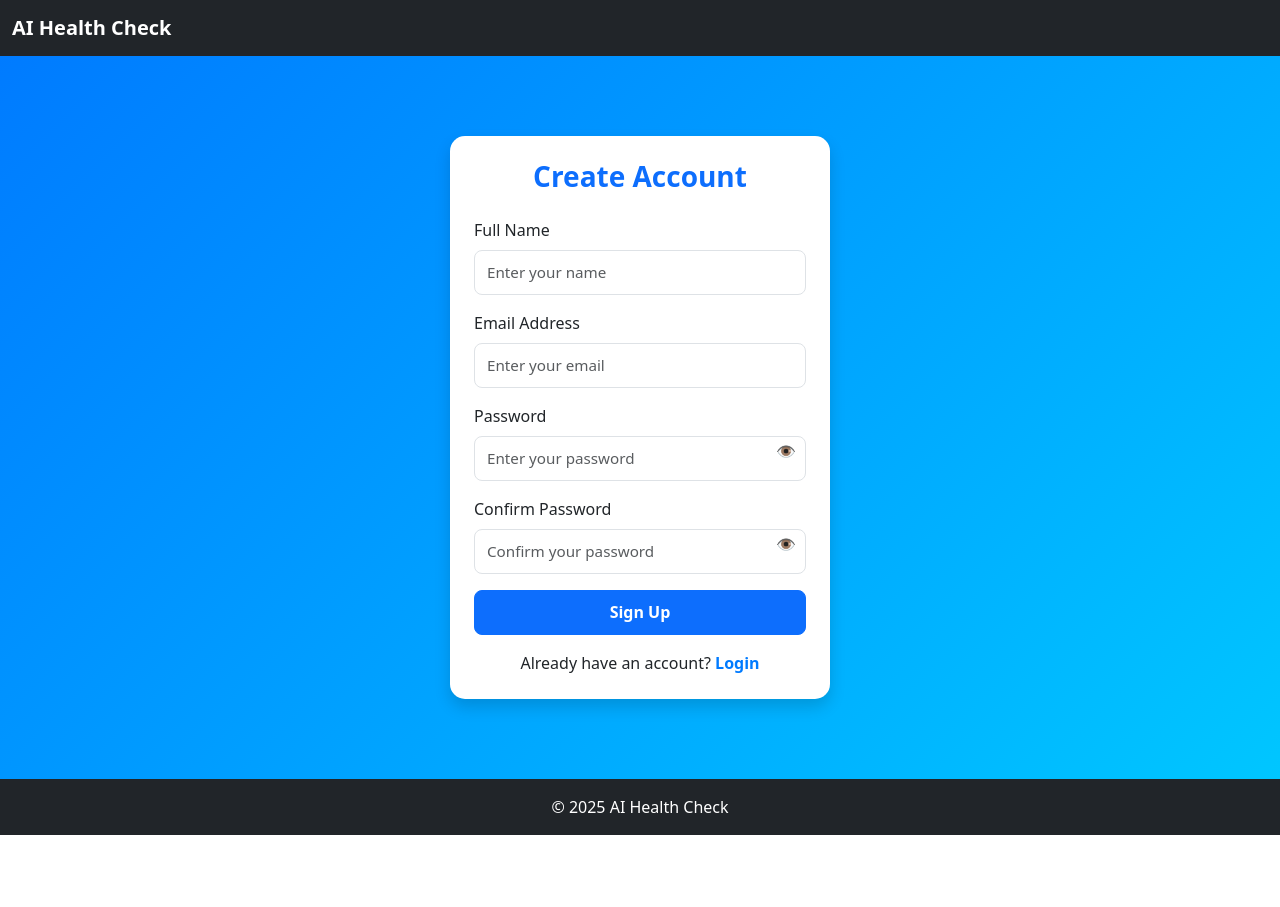
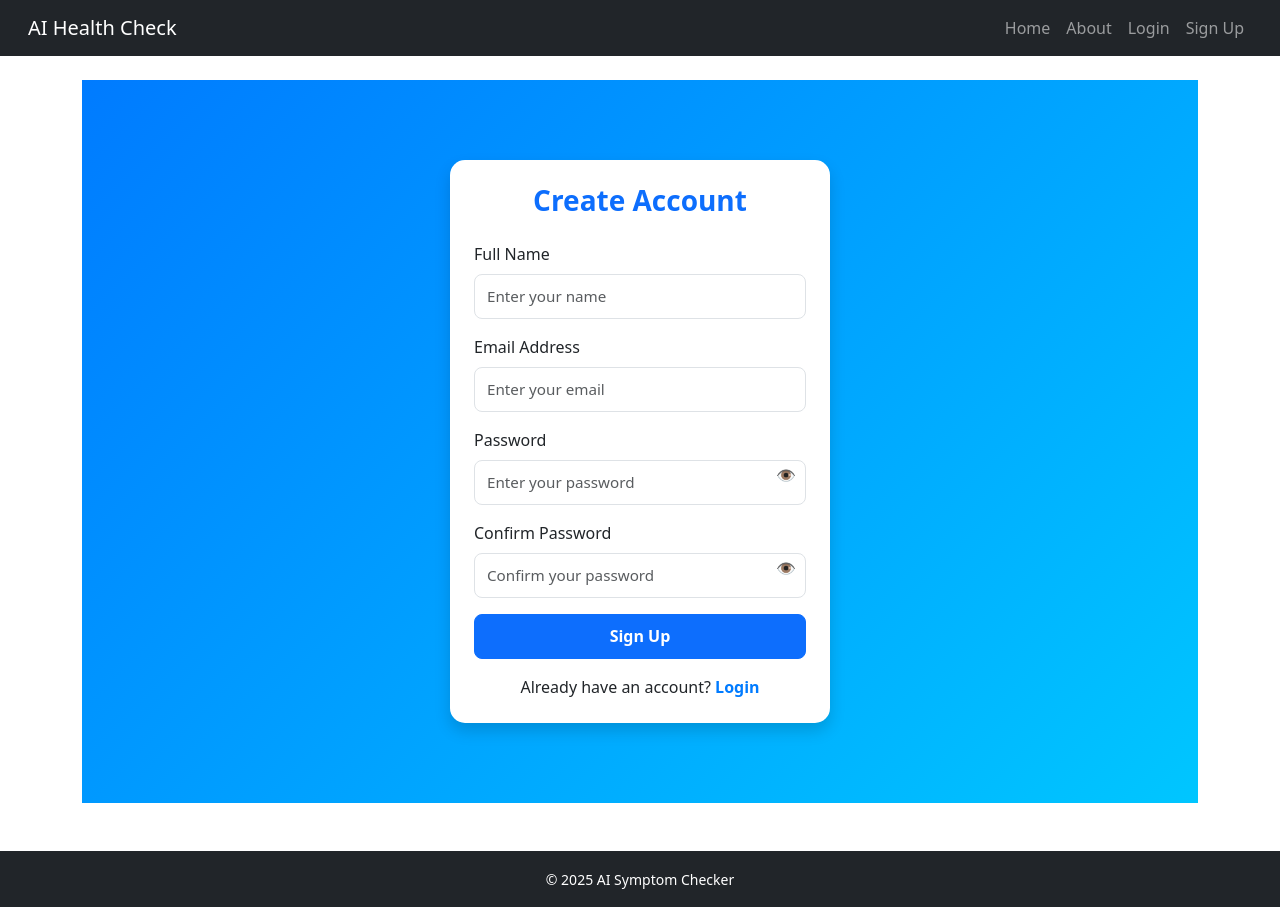
Before and after one commit to Zuhaib-01/AIHealthCheck, a Flask app: page /signup in a window 1280 px wide. Before the commit the page ends 835 px from the top, so only its background shows below. Run offline with Flask 3, Linux system fonts and the light colour scheme.

Commit message:
updated signup.html for flask

```diff
--- a/templates/signup.html
+++ b/templates/signup.html
@@ -1,23 +1,12 @@
-<!DOCTYPE html>
-<html lang="en">
-<head>
-  <meta charset="UTF-8">
-  <meta name="viewport" content="width=device-width, initial-scale=1.0">
-  <title>Sign Up - AI Health Check</title>
-  <link href="https://cdn.jsdelivr.net/npm/bootstrap@5.3.0/dist/css/bootstrap.min.css" rel="stylesheet">
-  <link rel="stylesheet" href="../assets/css/signup.css">
-  <!-- <link rel="shortcut icon" href="../favicon/favicon.png" type="image/x-icon"> -->
-  <link rel="icon" type="image/png" href="{{ url_for('static', filename='favicon/favicon.png') }}">
-</head>
+{% extends "base.html" %}
 
-<body>
+{% block title %}Sign Up - AI Health Check{% endblock %}
 
-  <!-- 🔙 Navbar -->
-  <nav class="navbar navbar-expand-lg navbar-dark bg-dark">
-    <div class="container-fluid">
-      <a class="navbar-brand fw-bold" href="index.html">AI Health Check</a>
-    </div>
-  </nav>
+{% block extra_css %}
+<link rel="stylesheet" href="{{ url_for('static', filename='css/signup.css') }}">
+{% endblock %}
+
+{% block content %}
 
 <!-- 🪪 Signup Section -->
 <section class="signup-section d-flex align-items-center justify-content-center">
@@ -27,41 +16,36 @@
     <form method="POST" action="{{ url_for('signup') }}">
       <div class="mb-3">
         <label for="name" class="form-label">Full Name</label>
-          <input type="text" class="form-control" id="name" placeholder="Enter your name" required>
+        <input type="text" class="form-control" id="name" name="name" placeholder="Enter your name" required>
       </div>
 
       <div class="mb-3">
         <label for="email" class="form-label">Email Address</label>
-          <input type="email" class="form-control" id="email" placeholder="Enter your email" required>
+        <input type="email" class="form-control" id="email" name="email" placeholder="Enter your email" required>
       </div>
 
       <div class="mb-3">
         <label for="password" class="form-label">Password</label>
-          <input type="password" class="form-control" id="password" placeholder="Enter your password" required>
+        <input type="password" class="form-control" id="password" name="password" placeholder="Enter your password" required>
       </div>
 
       <div class="mb-3">
         <label for="confirm-password" class="form-label">Confirm Password</label>
-          <input type="password" class="form-control" id="confirm-password" placeholder="Confirm your password" required>
+        <input type="password" class="form-control" id="confirm-password" name="confirm_password" placeholder="Confirm your password" required>
       </div>
 
       <button type="submit" class="btn btn-primary w-100">Sign Up</button>
 
       <p class="text-center mt-3 mb-0">
         Already have an account?
-          <a href="login.html" class="text-decoration-none fw-semibold">Login</a>
+        <a href="{{ url_for('login') }}" class="text-decoration-none fw-semibold">Login</a>
       </p>
     </form>
   </div>
 </section>
 
-  <!-- 📞 Footer -->
-  <footer class="bg-dark text-white text-center py-3">
-    <p class="mb-0">&copy; 2025 AI Health Check</p>
-  </footer>
+{% endblock %}
 
-  <script src="https://cdn.jsdelivr.net/npm/bootstrap@5.3.0/dist/js/bootstrap.bundle.min.js"></script>
-  <script src="../assets/js/signup.js"></script>
-
-</body>
-</html>
+{% block extra_js %}
+<script src="{{ url_for('static', filename='js/signup.js') }}"></script>
+{% endblock %}
```
Lines whose indentation alone changed are shown as unchanged.
